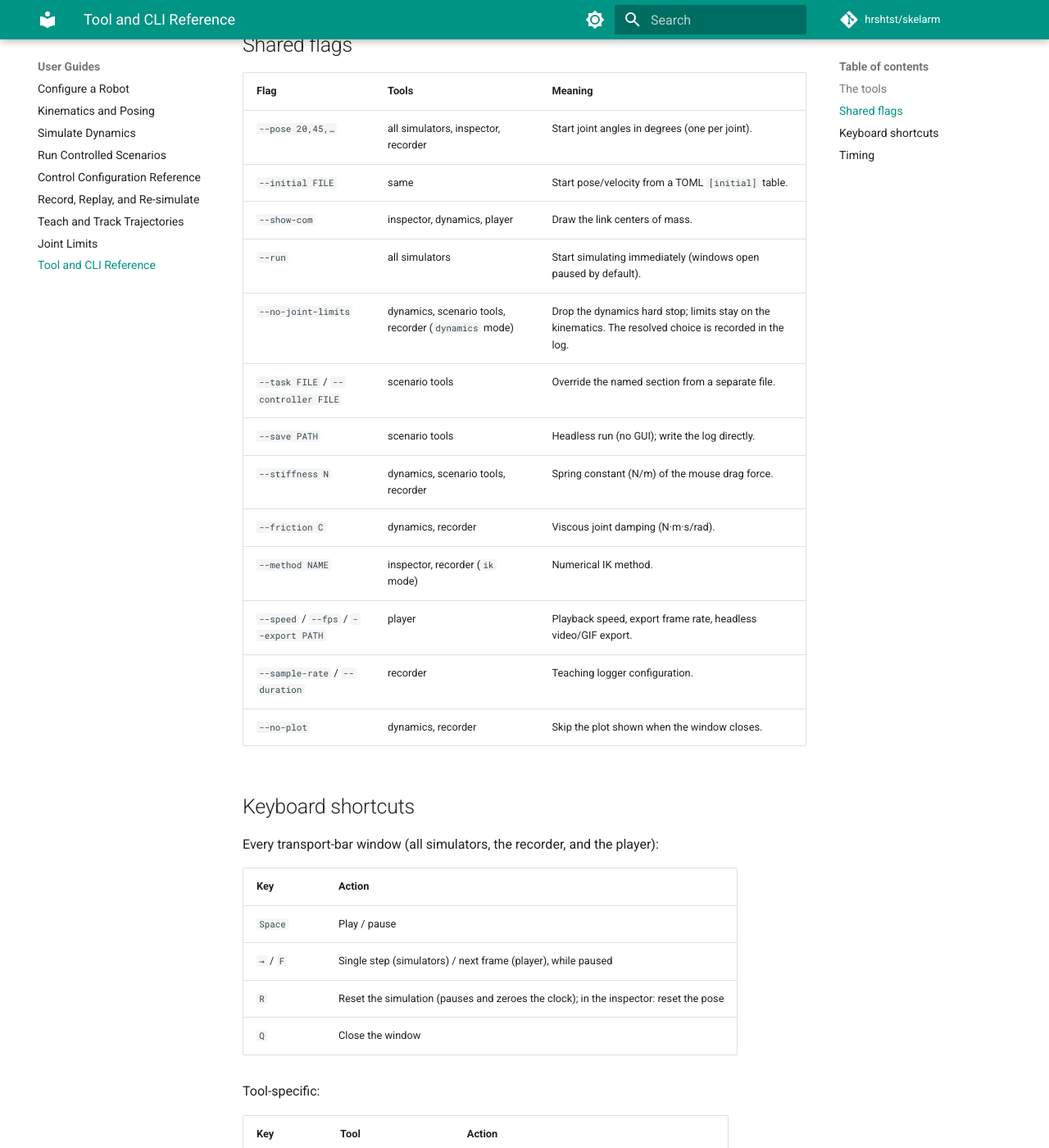
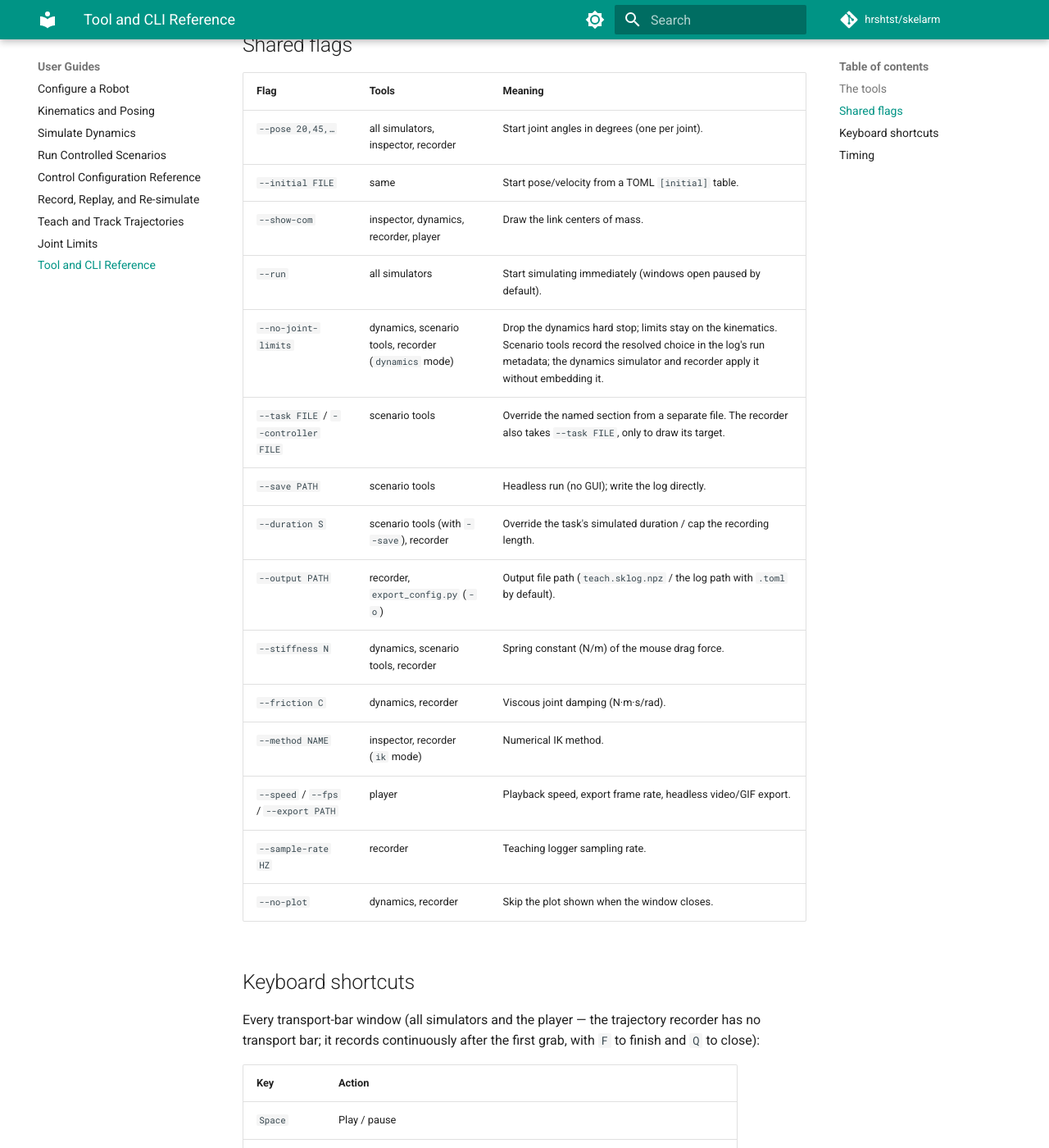
Before and after one commit to hrshtst/skelarm, an MkDocs documentation site: the page built from docs/guides/tools_reference.md, in a window 1280 px wide and 1400 px high, scrolled down 1033 px. Shown: the whole window at 82% size. Built offline with MkDocs 1.6.1 and Material for MkDocs 9.7.7, drawn with Linux system fonts in a browser that asks for light colours; a script that is not in the unit is left out; comment, search, counter and statistics services are not loaded.

Commit message:
docs: correct resolved-config, joint-limit metadata, and recorder claims

```diff
--- a/docs/guides/tools_reference.md
+++ b/docs/guides/tools_reference.md
@@ -24,21 +24,25 @@ catalogue; each tool's workflow has its own guide.
 | --- | --- | --- |
 | `--pose 20,45,…` | all simulators, inspector, recorder | Start joint angles in degrees (one per joint). |
 | `--initial FILE` | same | Start pose/velocity from a TOML `[initial]` table. |
-| `--show-com` | inspector, dynamics, player | Draw the link centers of mass. |
+| `--show-com` | inspector, dynamics, recorder, player | Draw the link centers of mass. |
 | `--run` | all simulators | Start simulating immediately (windows open paused by default). |
-| `--no-joint-limits` | dynamics, scenario tools, recorder (`dynamics` mode) | Drop the dynamics hard stop; limits stay on the kinematics. The resolved choice is recorded in the log. |
-| `--task FILE` / `--controller FILE` | scenario tools | Override the named section from a separate file. |
+| `--no-joint-limits` | dynamics, scenario tools, recorder (`dynamics` mode) | Drop the dynamics hard stop; limits stay on the kinematics. Scenario tools record the resolved choice in the log's run metadata; the dynamics simulator and recorder apply it without embedding it. |
+| `--task FILE` / `--controller FILE` | scenario tools | Override the named section from a separate file. The recorder also takes `--task FILE`, only to draw its target. |
 | `--save PATH` | scenario tools | Headless run (no GUI); write the log directly. |
+| `--duration S` | scenario tools (with `--save`), recorder | Override the task's simulated duration / cap the recording length. |
+| `--output PATH` | recorder, `export_config.py` (`-o`) | Output file path (`teach.sklog.npz` / the log path with `.toml` by default). |
 | `--stiffness N` | dynamics, scenario tools, recorder | Spring constant (N/m) of the mouse drag force. |
 | `--friction C` | dynamics, recorder | Viscous joint damping (N·m·s/rad). |
 | `--method NAME` | inspector, recorder (`ik` mode) | Numerical IK method. |
 | `--speed` / `--fps` / `--export PATH` | player | Playback speed, export frame rate, headless video/GIF export. |
-| `--sample-rate` / `--duration` | recorder | Teaching logger configuration. |
+| `--sample-rate HZ` | recorder | Teaching logger sampling rate. |
 | `--no-plot` | dynamics, recorder | Skip the plot shown when the window closes. |
 
 ## Keyboard shortcuts
 
-Every transport-bar window (all simulators, the recorder, and the player):
+Every transport-bar window (all simulators and the player — the trajectory
+recorder has no transport bar; it records continuously after the first grab,
+with `F` to finish and `Q` to close):
 
 | Key | Action |
 | --- | --- |
```
Also changed, not shown: docs/guides/joint_limits.md (+7 -2 lines), docs/guides/recording_replay.md (+9 -5 lines), docs/index.md (+4 -4 lines), 1 other file.
